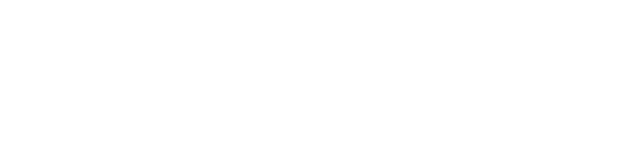
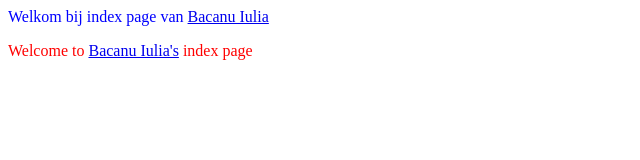
Before and after one commit to iuliabac/iuliabac.github.io, a plain HTML site: page index.html in a window 1280 px wide. Shown: the whole page, without its empty margins (0-640 px from the left). Drawn offline with Linux system fonts and the light colour scheme.

Commit message:
Modified profile and index 040924

```diff
--- a/index.html
+++ b/index.html
@@ -0,0 +1,11 @@
+<html>
+    <main>
+        <head></head>
+        <body>
+            <nav>
+                <p style="color: blue";>Welkom bij index page van <a href="profile.html">Bacanu Iulia</a></p>
+                <p style="color: red";>Welcome to <a href="profile.html">Bacanu Iulia's</a> index page</p>
+            </nav>
+    </body>
+    </main>
+</html>
```
Also changed, not shown: profile.html (+4 -0 lines).
